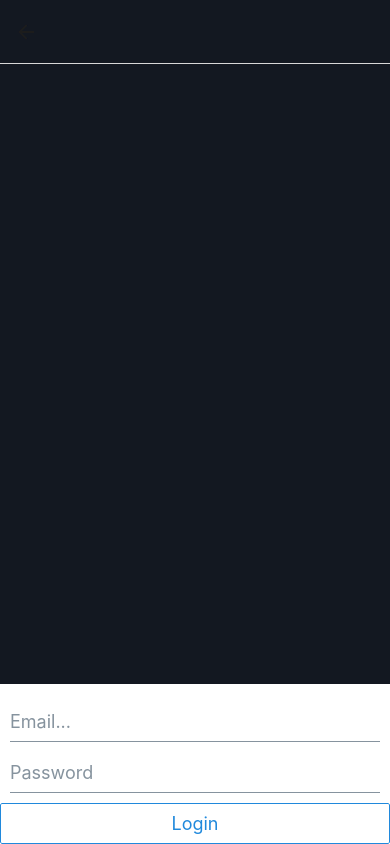
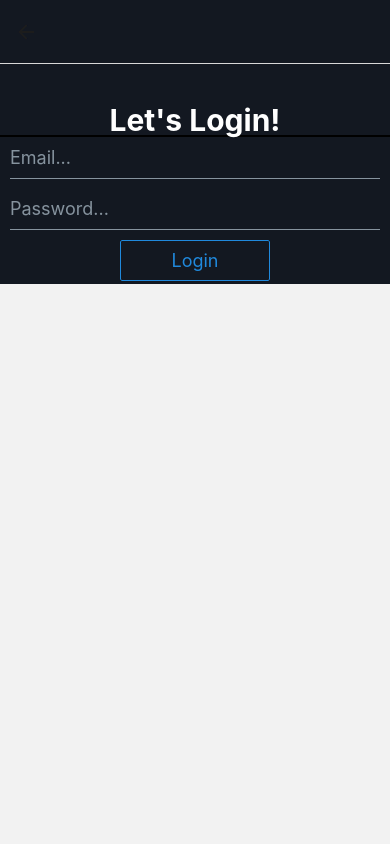
Before and after one commit to KaushalNijhawan/IntuitionBuilder, a React Native app: screen /SignUp in a window 390 px wide. Built offline with nearby package versions, Linux system fonts and the light colour scheme.

Commit message:
some UI changes

```diff
--- a/App.tsx
+++ b/App.tsx
@@ -22,7 +22,9 @@ export default function App() {
           headerTitle: '', headerBackVisible: false, navigationBarHidden: true, gestureEnabled: false
           , headerStyle: {
             backgroundColor: '#131821'
-          }
+          },
+          animationDuration: 500,
+          animation: 'fade'
         }}>
           <Stack.Screen
             name="Home"
--- a/components/Authentication/Login/Login.tsx
+++ b/components/Authentication/Login/Login.tsx
@@ -1,25 +1,28 @@
 import { StackNavigationProp } from "@react-navigation/stack";
-import { View, Text, TextInput } from "react-native";
+import { View, Text, TextInput, KeyboardAvoidingView, Platform } from "react-native";
 import { AppStackParamList } from "../../../App";
 import { Button } from "@rneui/themed";
-import { Input } from "@rneui/base";
+import { Card, Input } from "@rneui/base";
 
 type HomeScreenProps = {
     navigation: StackNavigationProp<AppStackParamList, 'Login'>;
 };
 const Login: React.FC<HomeScreenProps> = ({ navigation }) => {
     return (
-        <View style={{
-            flexDirection: 'column',justifyContent: 'flex-end', alignItems: 'center', backgroundColor: '#131821',
-            height: '100%', width: '100%'
-        }}>
-            <View style={{backgroundColor:'white', width:'100%'}}>
-                <Text style={{ color: 'white' }}>Let's Login!</Text>
-                <Input placeholder="Email..." textContentType={"name"} />
-                <Input placeholder="Password" textContentType="password"/>
-                <Button type="outline" title={'Login'} />
+        <KeyboardAvoidingView behavior={Platform.OS === 'ios' ? 'padding' : 'height'}>
+            <View style={{
+                flexDirection: 'column', justifyContent: 'flex-end', alignItems: 'center', backgroundColor: '#131821',
+                height: '100%', width: '100%'
+            }}>
+                <View style={{ width: '100%', flexDirection: 'column', justifyContent: 'center', alignItems: 'center', maxHeight:'50%' , marginBottom:'10%',
+            borderTopWidth:2}}>
+                    <Text style={{ color: 'white' , fontSize:30, fontWeight:'bold'}}>Let's Login!</Text>
+                    <Input placeholder="Email..." textContentType={"name"} inputStyle={{ color: 'white' }} />
+                    <Input placeholder="Password..." textContentType="password" inputStyle={{ color: 'white' }} />
+                    <Button type="outline" title={'Login'} color={'warning'} style={{width:150}}/>
+                </View>
             </View>
-        </View>
+        </KeyboardAvoidingView>
     );
 }
 
--- a/components/Authentication/SignUp/SignUp.tsx
+++ b/components/Authentication/SignUp/SignUp.tsx
@@ -1,6 +1,6 @@
 import { StackNavigationProp } from "@react-navigation/stack";
 import { Button, Input } from "@rneui/base";
-import { View , Text} from "react-native";
+import { View , Text, KeyboardAvoidingView, Platform} from "react-native";
 import { AppStackParamList } from "../../../App";
 
 type HomeScreenProps = {
@@ -9,17 +9,20 @@ type HomeScreenProps = {
 
 const SignUp = () =>{
     return (
-        <View style={{
-            flexDirection: 'column', justifyContent: 'center', alignItems: 'center', backgroundColor: '#131821',
-            height: '100%', width: '100%'
-        }}>
-            <View style={{backgroundColor:'white', width:'100%'}}>
-                <Text style={{ color: 'white' }}>Let's Login!</Text>
-                <Input placeholder="Email..." textContentType={"name"} />
-                <Input placeholder="Password" textContentType="password"/>
-                <Button type="outline" title={'Register'} />
+        <KeyboardAvoidingView behavior={Platform.OS === 'ios' ? 'padding' : 'height'}>
+            <View style={{
+                flexDirection: 'column', justifyContent: 'flex-end', alignItems: 'center', backgroundColor: '#131821',
+                height: '100%', width: '100%'
+            }}>
+                <View style={{ width: '100%', flexDirection: 'column', justifyContent: 'center', alignItems: 'center', maxHeight:'50%' , marginBottom:'10%',
+            borderTopWidth:2}}>
+                    <Text style={{ color: 'white' , fontSize:30, fontWeight:'bold'}}>Let's Login!</Text>
+                    <Input placeholder="Email..." textContentType={"name"} inputStyle={{ color: 'white' }} />
+                    <Input placeholder="Password..." textContentType="password" inputStyle={{ color: 'white' }} />
+                    <Button type="outline" title={'Login'} color={'warning'} style={{width:150}}/>
+                </View>
             </View>
-        </View>
+        </KeyboardAvoidingView>
     );
 }
 
```
